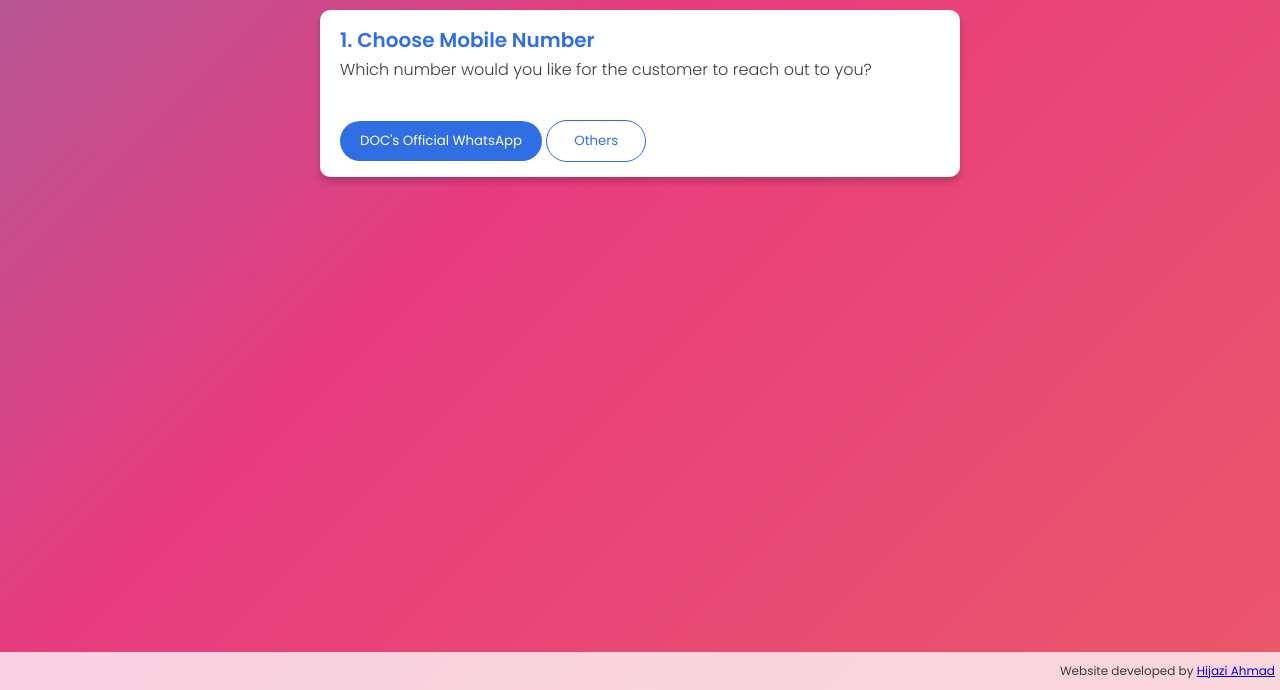
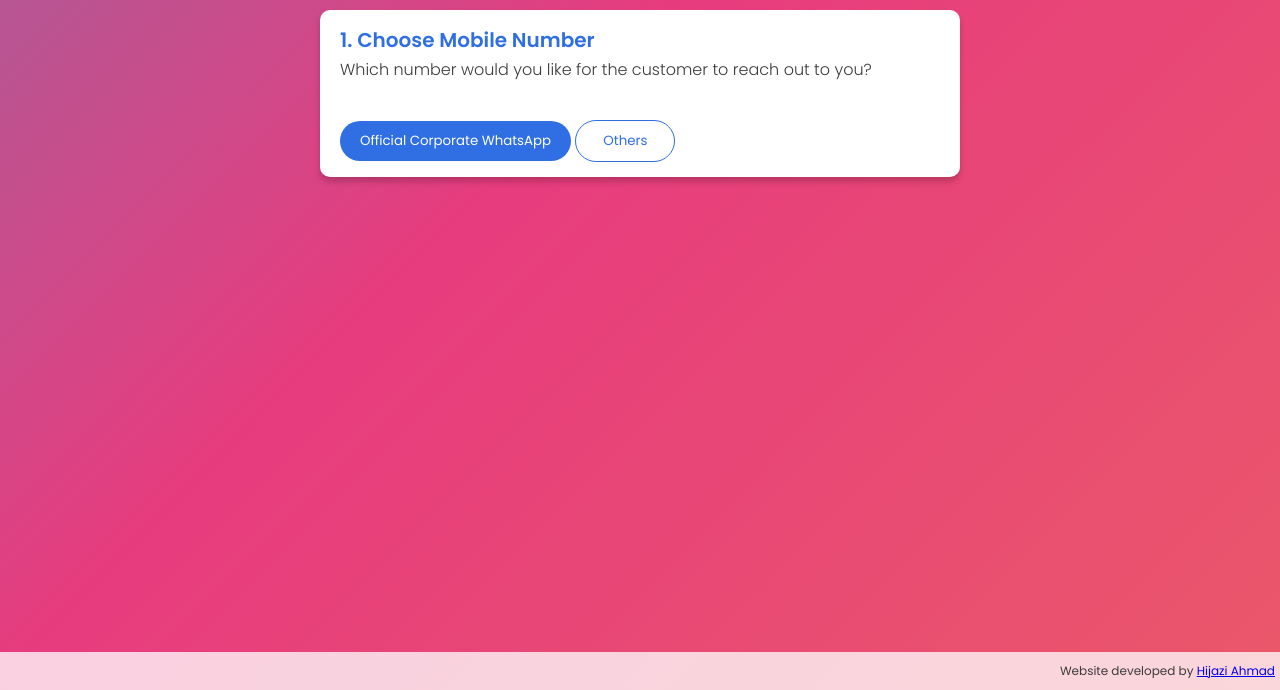
Before and after one commit to DOCHijaziAhmad/WhatsAppLinkGenerator, a plain HTML site: page index.html in a window 1280 px wide. Shown: the part 110-800 px from the top of the page. Drawn offline with Linux system fonts and the light colour scheme.

Commit message:
Update index.html

```diff
--- a/index.html
+++ b/index.html
@@ -276,7 +276,7 @@ button.restart-btn {
             <option value="generic">DOC Official WhatsApp</option>
             <option value="other">Personal PCC WhatsApp (NOT RECOMENDED)</option>
         </select> -->
-        <button class="selection-btn primary" onclick="getWhatsAppContents('generic')">DOC's Official WhatsApp</button>
+        <button class="selection-btn primary" onclick="getWhatsAppContents('generic')">Official Corporate WhatsApp</button>
         <button class="selection-btn secondary" onclick="getWhatsAppContents('PCC')">
             Others
         </button>
```
